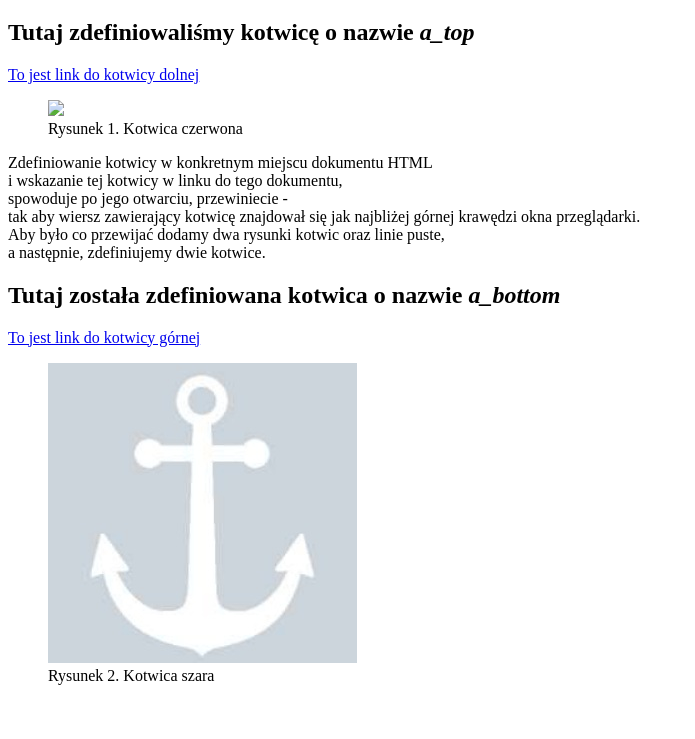
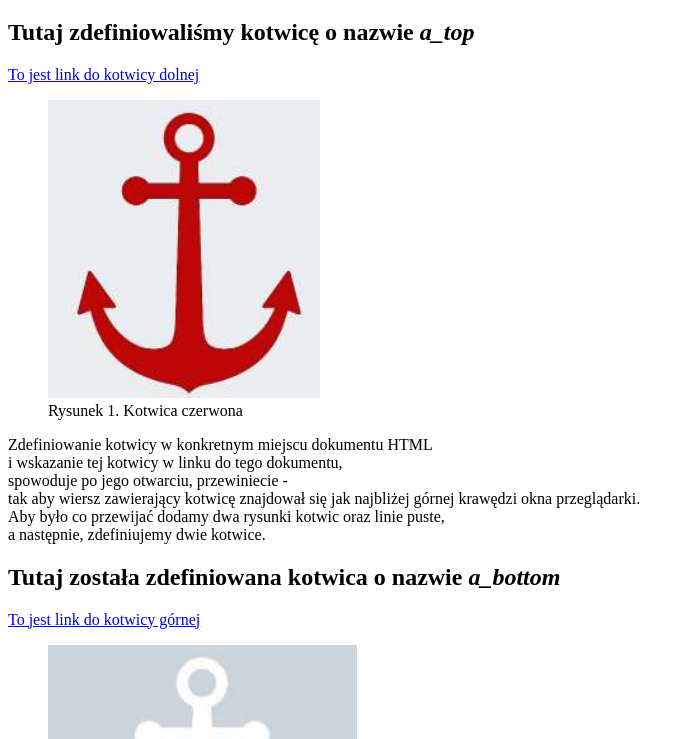
Before and after one commit to Oskus0/kotwice, a plain HTML site: page index.html in a window 1280 px wide. Shown: the part 61-800 px from the top of the page, without its empty margins (0-695 px from the left). Drawn offline with Linux system fonts and the light colour scheme.

Commit message:
Update index.html

```diff
--- a/index.html
+++ b/index.html
@@ -17,7 +17,7 @@
             <a href="#a_bottom">To jest link do kotwicy dolnej</a>
         </p>
         <figure>
-            <img src="kotwical.jpg">
+            <img src="kotwica1.jpg">
             <figcaption>Rysunek 1. Kotwica czerwona</figcaption>
         </figure>
     </section>
```
